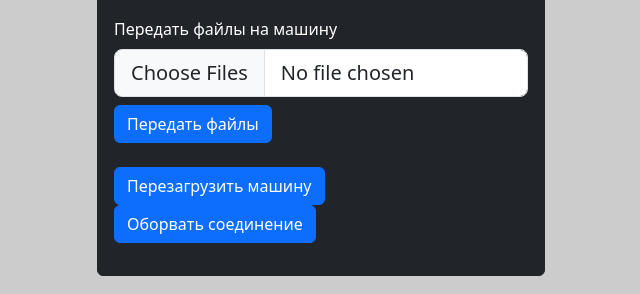
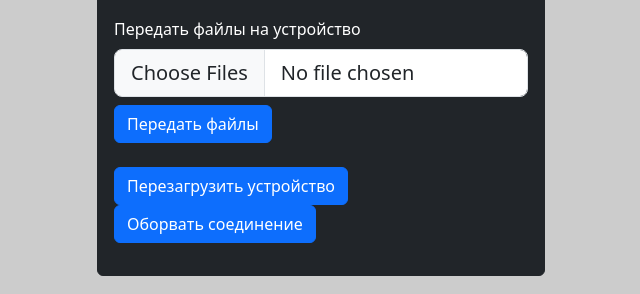
Before and after one commit to ilyash0/WebSSH, a Python web app: template templates/panel.html in a window 1280 px wide. Shown: the part 292-586 px from the top of the page, without its empty margins (319-959 px from the left). Run offline with Jinja, Linux system fonts and the light colour scheme; the template is opened without the code that fills it, so the values that code supplies are empty.

Commit message:
Small fix

```diff
--- a/templates/panel.html
+++ b/templates/panel.html
@@ -27,7 +27,7 @@
 
         <form name="upload_form" onsubmit="upload_files(files_list.files); return false">
             <div style="margin-bottom: 8px">
-                <label for="files_list" class="form-label">Передать файлы на машину</label>
+                <label for="files_list" class="form-label">Передать файлы на устройство</label>
                 <input class="form-control form-control-lg" type="file" id="files_list" multiple required>
             </div>
             <button type="submit" class="btn btn-primary">Передать файлы</button>
@@ -35,7 +35,7 @@
 
         <br>
         <div class="mb-3">
-            <button type="button" class="btn btn-primary" onclick="send_reboot()">Перезагрузить машину</button>
+            <button type="button" class="btn btn-primary" onclick="send_reboot()">Перезагрузить устройство</button>
             <button type="button" class="btn btn-primary" onclick="disconnect()">Оборвать соединение</button>
         </div>
     </div>
```
